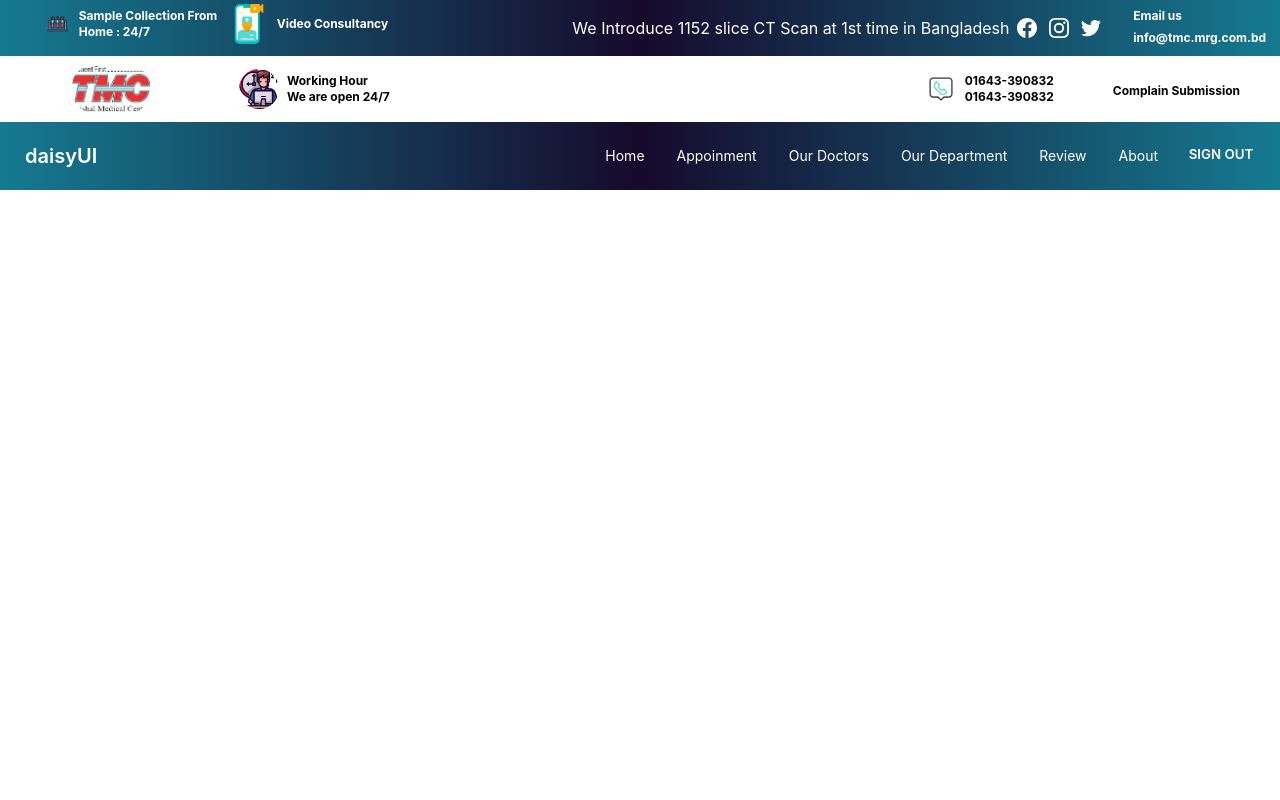
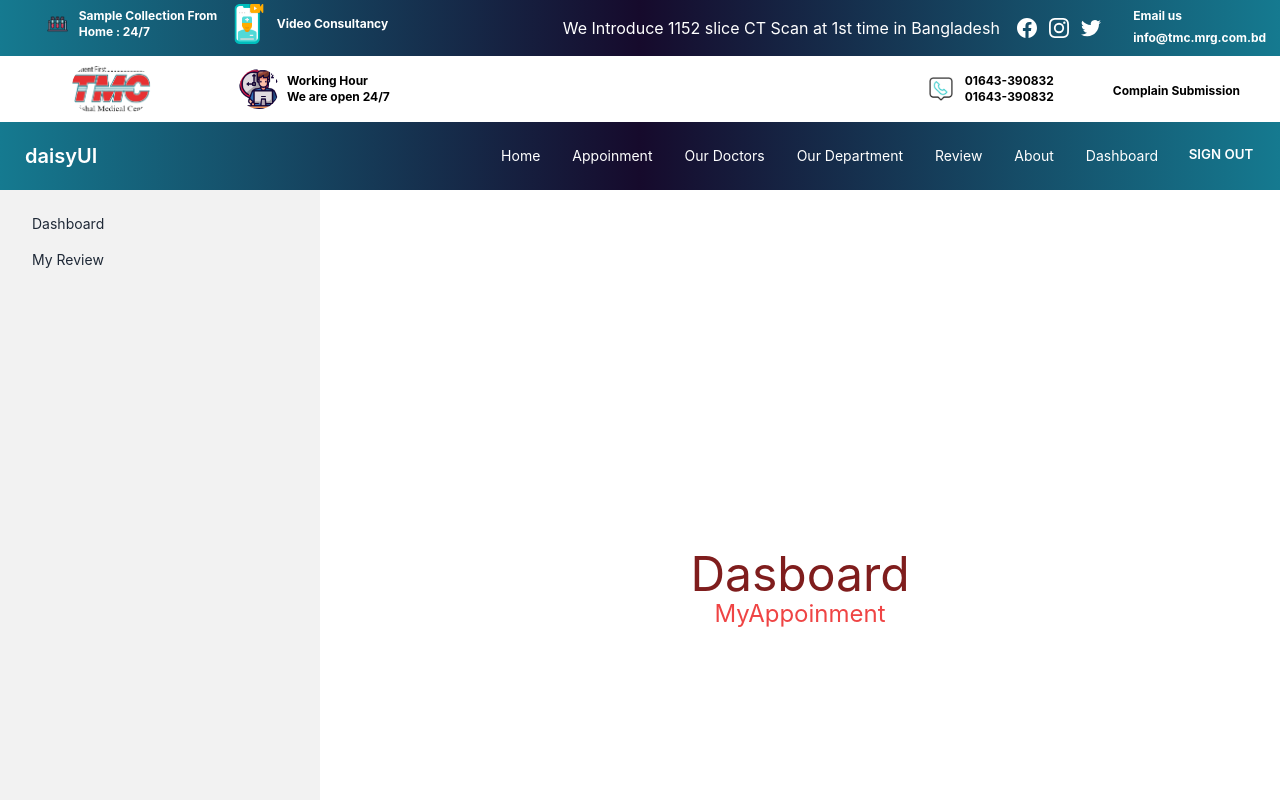
Before and after one commit to Sadnan-2019/tmc-client-side, a React (Create React App) app: page /dashboard in a window 1280 px wide. Shown: the top 800 px of the page. Built offline with nearby package versions, Linux system fonts and the light colour scheme; no server answers; sample sign-in values are in the browser's storage.

Commit message:
lannding

```diff
--- a/src/App.js
+++ b/src/App.js
@@ -14,6 +14,9 @@ import Nav from "./components/Shared/TopNav/Nav";
 import { useEffect, useRef } from "react";
 
 import locomotiveScroll from "locomotive-scroll";
+import Dashboard from "./components/Dashboard/Dashboard";
+import MyAppoinment from "./components/Dashboard/MyAppoinment";
+import MyReview from "./components/Dashboard/MyReview";
 function App() {
 
   const scrollRef = useRef(null);
@@ -50,6 +53,16 @@ function App() {
       </PrivateRoute>  }>
 
       </Route>
+      <Route path="/dashboard" element={
+      <PrivateRoute>
+        <Dashboard />
+      </PrivateRoute>  }>
+
+
+        <Route index element={<MyAppoinment></MyAppoinment>}></Route>
+        <Route path="my-review" element={<MyReview></MyReview>}></Route>
+
+      </Route>
         {/* <Route path="/home" element={<Home />}></Route> */}
         <Route path="/login" element={<Login />}></Route>
         <Route path="/sign-up" element={<SignUp />}></Route>
--- a/src/components/Appoinment/AvailableAppoinment.js
+++ b/src/components/Appoinment/AvailableAppoinment.js
@@ -33,7 +33,7 @@ if(isLoading){
       </p>
 
       <div className="grid grid-cols-1 lg:grid-cols-3 gap-10 px-10 py-10 ">
-        {services.map((service) => (
+        {services?.map((service) => (
           <Service service={service} key={service._id} setTreatment={setTreatment}></Service>
         ))}
       </div>
--- /dev/null
+++ b/src/components/Dashboard/Dashboard.js
@@ -0,0 +1,28 @@
+import React from 'react';
+import { Link, Outlet } from 'react-router-dom';
+
+const Dashboard = () => {
+     return (
+          <div className="drawer lg:drawer-open">
+  <input id="my-drawer-2" type="checkbox" className="drawer-toggle" />
+  <div className="drawer-content flex flex-col items-center justify-center">
+    {/* Page content here */}
+    <h1 className='text-red-900 text-5xl'> Dasboard</h1>
+    <Outlet></Outlet>
+    <label htmlFor="my-drawer-2" className="btn btn-primary drawer-button lg:hidden">Open drawer</label>
+
+  </div>
+  <div className="drawer-side">
+    <label htmlFor="my-drawer-2" aria-label="close sidebar" className="drawer-overlay"></label>
+    <ul className="menu p-4 w-80 min-h-full bg-base-200 text-base-content">
+      {/* Sidebar content here */}
+      <li><Link  to="/dashboard">Dashboard</Link></li>
+      <li><Link to="/dashboard/my-review">My Review</Link></li>
+    </ul>
+
+  </div>
+</div>
+     );
+};
+
+export default Dashboard;
--- /dev/null
+++ b/src/components/Dashboard/MyAppoinment.js
@@ -0,0 +1,11 @@
+import React from 'react';
+
+const MyAppoinment = () => {
+     return (
+          <div>
+               <h1 className='text-2xl text-red-500'>MyAppoinment</h1>
+          </div>
+     );
+};
+
+export default MyAppoinment;
--- /dev/null
+++ b/src/components/Dashboard/MyReview.js
@@ -0,0 +1,11 @@
+import React from 'react';
+
+const MyReview = () => {
+     return (
+          <div>
+               <h1 className='text-2xl text-red-500'>MyReview</h1>
+          </div>
+     );
+};
+
+export default MyReview;
--- a/src/components/Home/Banner.js
+++ b/src/components/Home/Banner.js
@@ -117,27 +117,11 @@ const Banner = () => {
                 </div>
               </div>
 
-              {/* <div
-                data-aos="fade-down"
-                data-aos-easing="linear"
-                data-aos-duration="1500"
-              >
-                <svg
-                  className=""
-                  xmlns="http://www.w3.org/2000/svg"
-                  viewBox="0 0 1440 320"
-                >
-                  <path
-                    fill="white"
-                    fill-opacity="50"
-                    d="M0,128L120,160C240,192,480,256,720,272C960,288,1200,256,1320,240L1440,224L1440,320L1320,320C1200,320,960,320,720,320C480,320,240,320,120,320L0,320Z"
-                  ></path>
-                </svg>
-              </div> */}
+
             </section>
           </div>
           <div className=" ">
-            <section className="landingtwo  blog h-auto       text-white">
+            <section className=" bg-gradient-to-r from-[#157A90] via-[#160a2c] to-[#157A90]  blog h-auto       text-white">
               <div className=" md:py-20 py-10 lg:py-24 lg:mx-16 mx-8 grid grid-cols-1 lg:grid-cols-2  gap-5 justify-center items-center">
                 <div className="sm:max-w-xs lg:max-w-xl text-left md:ml-8 lg:order-1 order-2   lg:mt-0">
                   <h2
@@ -199,7 +183,7 @@ const Banner = () => {
             </section>
           </div>
           <div className=" ">
-            <section className="landingthree  blog h-auto       text-white">
+            <section className=" bg-gradient-to-r from-[#157A90] via-[#160a2c] to-[#157A90]blog h-auto       text-white">
               <div className=" md:py-20 py-10 lg:py-24 lg:mx-16 mx-8 grid grid-cols-1 lg:grid-cols-2  gap-5 justify-center items-center">
                 <div className="sm:max-w-xs lg:max-w-xl text-left md:ml-8 lg:order-1 order-2   lg:mt-0">
                   <h2
@@ -261,7 +245,7 @@ const Banner = () => {
             </section>
           </div>
           <div className=" ">
-            <section className="landingfour  blog h-auto       text-white">
+            <section className=" bg-gradient-to-r from-[#157A90] via-[#160a2c] to-[#157A90]  blog h-auto       text-white">
               <div className=" md:py-20 py-10 lg:py-24 lg:mx-16 mx-8 grid grid-cols-1 lg:grid-cols-2  gap-5 justify-center items-center">
                 <div className="sm:max-w-xs lg:max-w-xl text-left md:ml-8 lg:order-1 order-2   lg:mt-0">
                   <h2
--- a/src/components/Home/Makeappoinment.js
+++ b/src/components/Home/Makeappoinment.js
@@ -42,8 +42,8 @@ const Makeappoinment = () => {
 </h3> */}
 <motion.h1 className='text-4xl py-2 font-bold text-white'
         key={texts[currentIndex]}
-        initial={{ opacity: 0, scale: 1 }}
-        animate={{ opacity: 1, scale: 1 }}
+        initial={{ opacity: 4, scale: 1 }}
+        animate={{ opacity: 4, scale: 1 }}
         transition={{ duration: 1 }}
       >
         {texts[currentIndex]}
--- a/src/components/Shared/Navbar/Navbar.js
+++ b/src/components/Shared/Navbar/Navbar.js
@@ -5,11 +5,11 @@ import auth from "../../../firebase.init";
 import { signOut } from "firebase/auth";
 // import chair from "../../assets/images/chair.png";
 const Navbar = () => {
-const navigate = useNavigate()
+  const navigate = useNavigate();
   const [user, loading, error] = useAuthState(auth);
   const logout = () => {
     signOut(auth);
-    navigate("/login")
+    navigate("/login");
   };
 
   const menuitems = (
@@ -38,9 +38,20 @@ const navigate = useNavigate()
         {" "}
         <Link to="/">About</Link>
       </li>
+      {user && (
+        <li>
+          <Link to="/dashboard">Dashboard</Link>
+        </li>
+      )}
       <li>
-         {user ? <button className="btn btn-sm btn-ghost" onClick={logout}> Sign Out</button> :  <Link to="/login">Login</Link>}
-
+        {user ? (
+          <button className="btn btn-sm btn-ghost" onClick={logout}>
+            {" "}
+            Sign Out
+          </button>
+        ) : (
+          <Link to="/login">Login</Link>
+        )}
       </li>
     </>
   );
@@ -75,11 +86,8 @@ const navigate = useNavigate()
           <a className="btn btn-ghost normal-case text-xl">daisyUI</a>
         </div>
         <div className="navbar-center hidden lg:flex">
-          <ul className="menu menu-horizontal px-1">
-          {menuitems}
-          </ul>
+          <ul className="menu menu-horizontal px-1">{menuitems}</ul>
         </div>
-
       </div>
     </div>
   );
```
